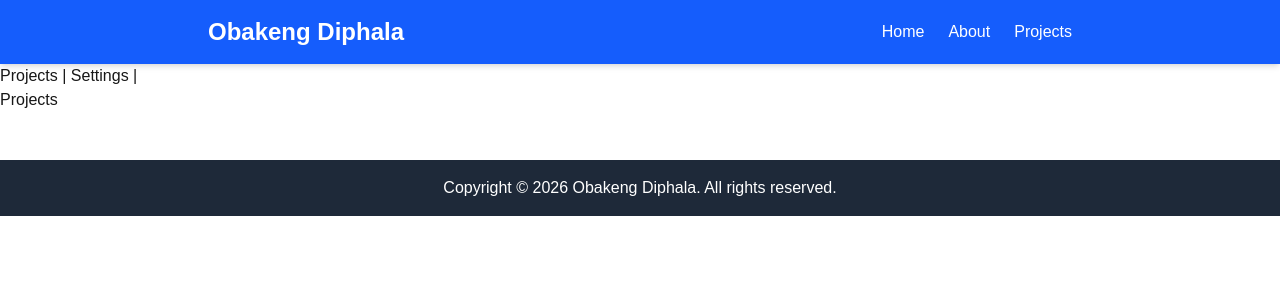
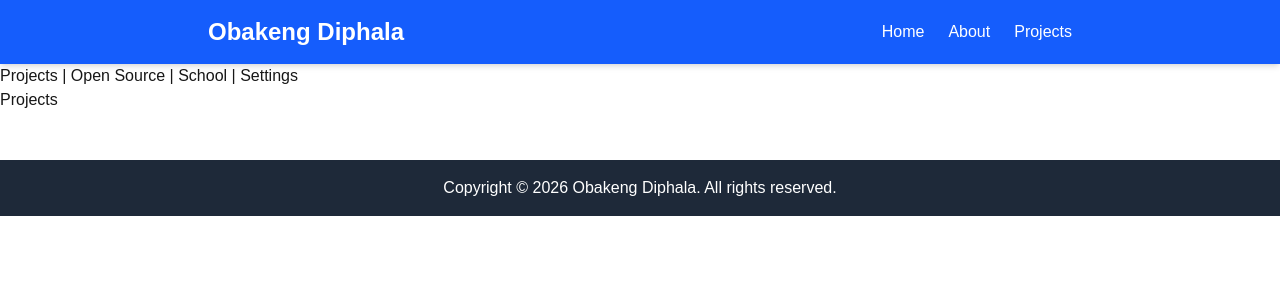
Before and after one commit to byui-dev/wdd430-portfolio, a Next.js app: page /projects in a window 1280 px wide. Shown: the top 300 px of the page. Built offline with nearby package versions, Linux system fonts and the light colour scheme.

Commit message:
feat(projects): add nav links for Open Source and School pages
Add links to /projects/opensource and /projects/school in the projects layout
so users can navigate to the Open Source and School project pages.
Updated app/projects/layout.tsx

```diff
--- a/app/projects/layout.tsx
+++ b/app/projects/layout.tsx
@@ -9,7 +9,9 @@ export default function ProjectsLayout({
     <section>
       <nav>
         <Link href="/projects">Projects</Link> | {' '}
-        <Link href="/projects/settings">Settings</Link> | {' '}
+        <Link href="/projects/opensource">Open Source</Link> | {' '}
+        <Link href="/projects/school">School</Link> | {' '}
+        <Link href="/projects/settings">Settings</Link>
       </nav>
       {children}
     </section>
```
